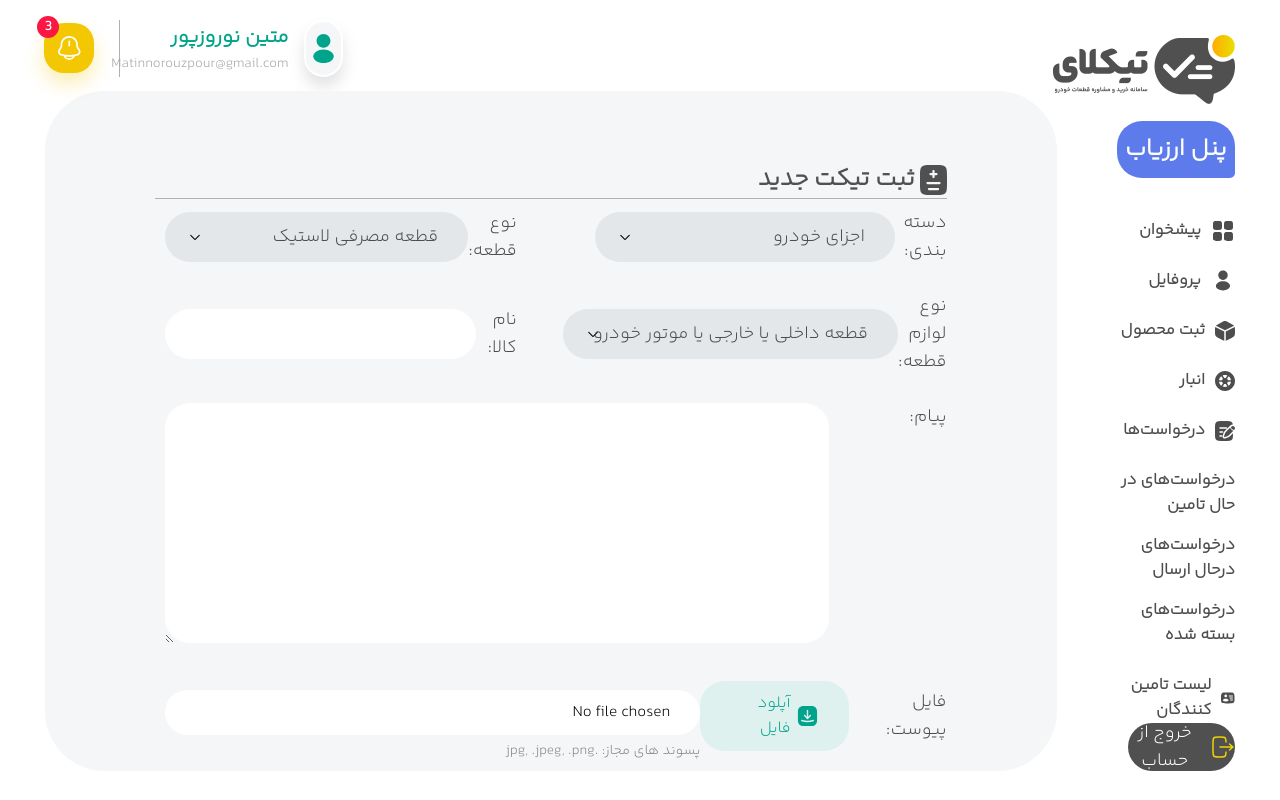
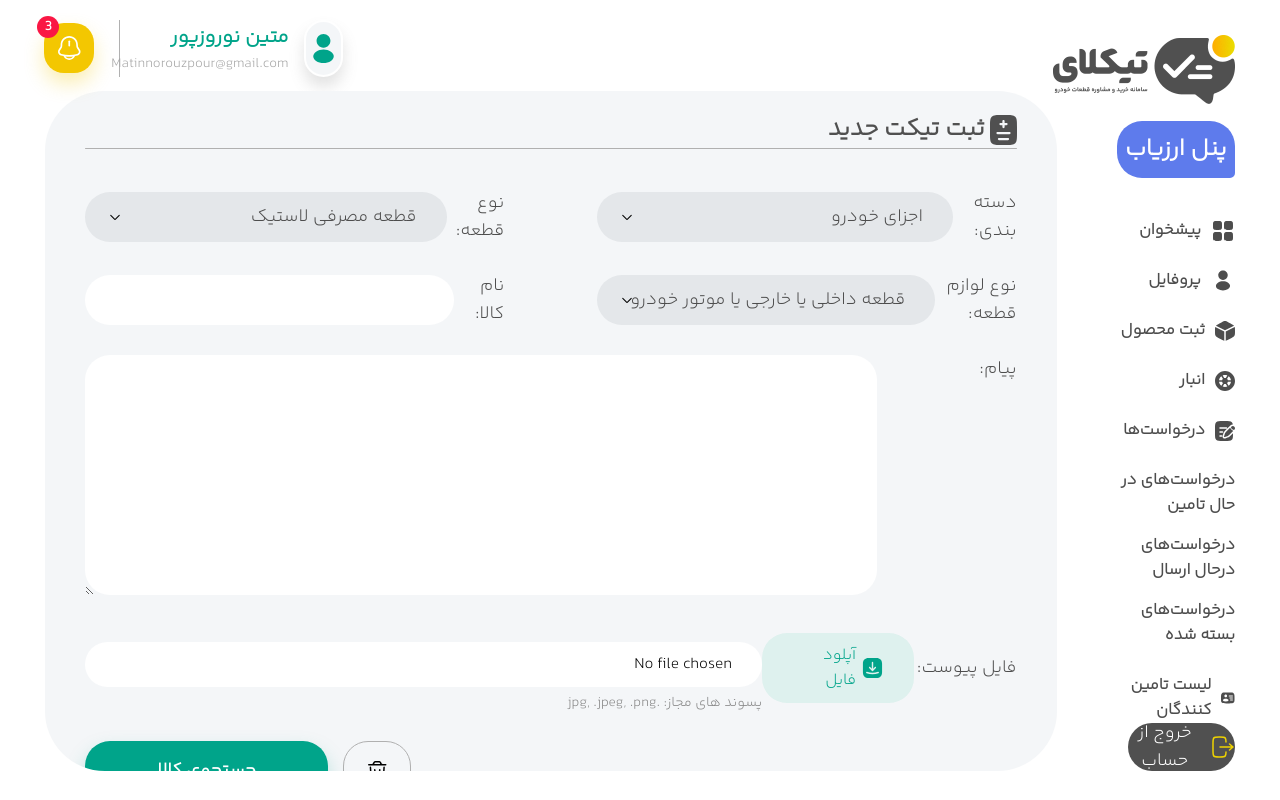
Before and after one commit to meha1999/ticketly, a Next.js app: page /mechanic/dashboard/ticket/create in a window 1280 px wide. Built offline with nearby package versions, Linux system fonts and the light colour scheme.

Commit message:
remove create ticket paddings

```diff
--- a/styles/pages/dashboard/ticket/_create.scss
+++ b/styles/pages/dashboard/ticket/_create.scss
@@ -1,8 +1,6 @@
 .create {
-  padding: 50px 70px;
   .content {
-    padding-left: 10px;
-    padding-top: 10px;
+    padding-top: 40px;
     display: flex;
     flex-direction: column;
     gap: 27px;
```
